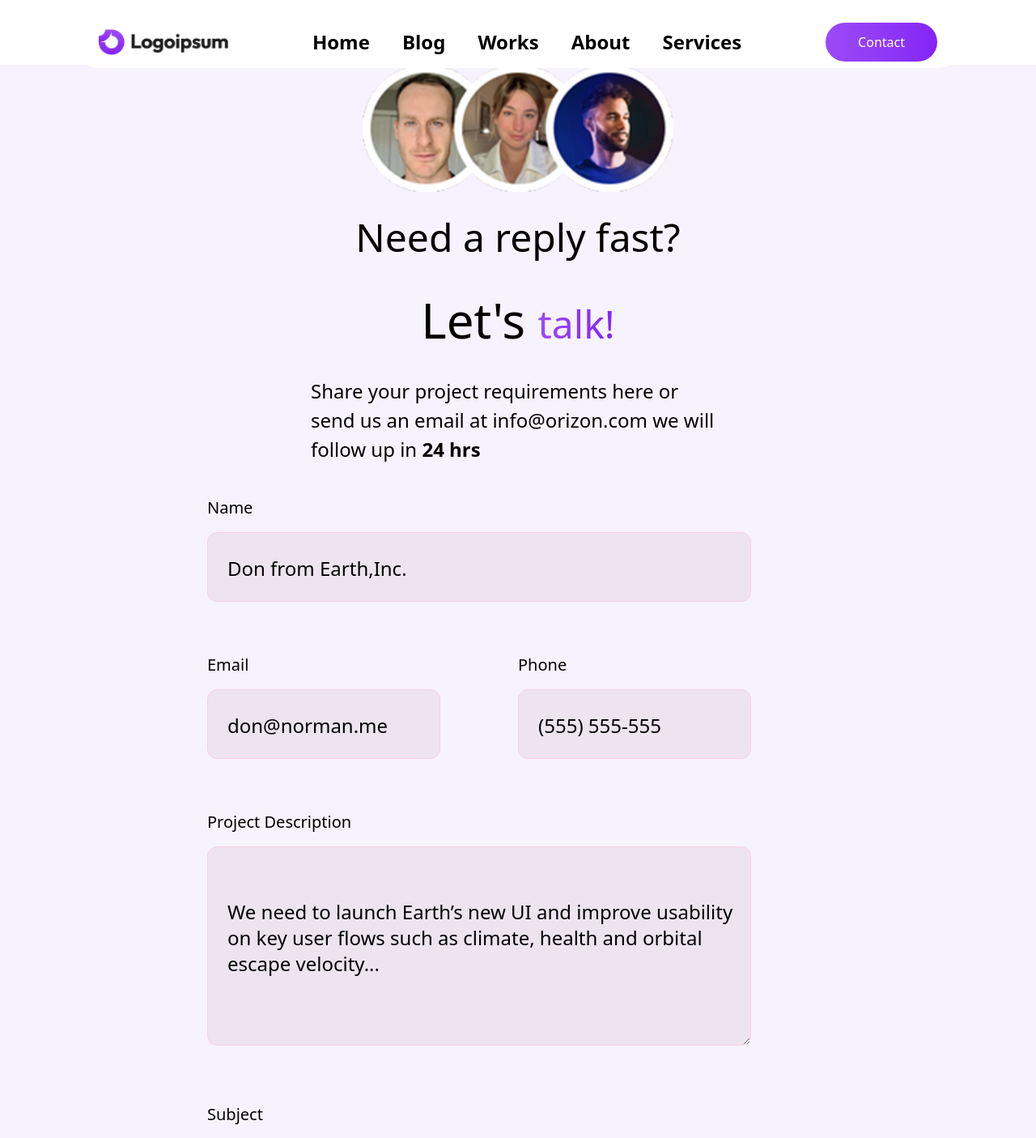
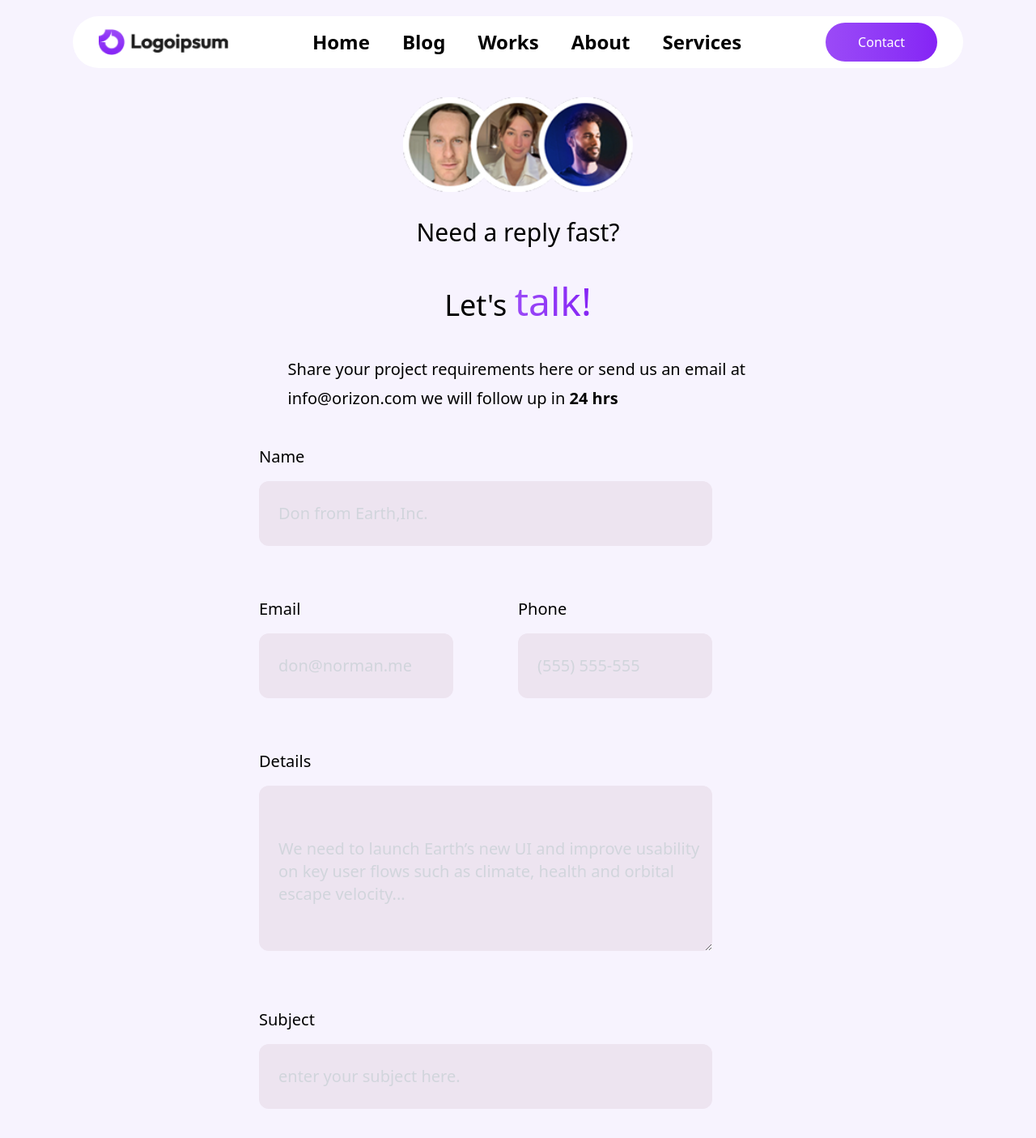
Before and after one commit to Heryakos-Technology/heryakos-static-page, a Vue app: page /contact in a window 1280 px wide. Shown: the top 1405 px of the page at 81% size. Built offline with nearby package versions, Linux system fonts and the light colour scheme.

Commit message:
made corrections

```diff
--- a/src/views/ContactUs.vue
+++ b/src/views/ContactUs.vue
@@ -1,24 +1,24 @@
 <template>
-    <div class="mb-20 lg:w-3/5 lg:mx-auto  md:w-4/5 md:mx-auto">
+    <div class="mb-20 lg:w-2/3 lg:mx-auto  md:w-4/5 md:mx-auto lg:pt-10">
 
         <div class="mt-20 md:">
-          <img src="/threeProples.png" alt="" class="max-w-full max-h-full mx-auto lg:w-96">
+          <img src="/threeProples.png" alt="" class="max-w-full max-h-full mx-auto lg:w-1/3">
         </div>
         <div class="mt-8 ">
-            <h1 class="text-center text-4xl lg:text-5xl">Need a reply fast?</h1>
-            <h1 class="text-center text-6xl mt-12">Let's <span class="talk">talk!</span> </h1>
-            <p class="text-2xl  mt-10 font-light w-5/6 mx-auto leading-9 lg:w-2/3 lg:mx-auto md:w-120 md:mx-auto">Share your project requirements
+            <h1 class="text-center text-4xl lg:text-3xl">Need a reply fast?</h1>
+            <h1 class="text-center text-4xl mt-10">Let's <span class="talk">talk!</span> </h1>
+            <p class="text-xl  mt-10 font-light w-5/6 mx-auto leading-9 lg:w-2/3 lg:mx-auto md:w-120 md:mx-auto">Share your project requirements
 here or send us an email at
 info@orizon.com we will follow up
  in <span class="font-bold">24 hrs</span>  </p>
         </div>
-        <div class="ml-8 mt-10 text-3xl font-light lg:mx-auto md:mx-auto">
+        <div class="ml-8 mt-10 text-xl font-light lg:w-3/4 lg:mx-auto md:mx-auto">
             <div>
                 <div class="">
                     <p class="text-2xl lg:text-xl">Name</p>
                 </div>
                 <div class="mt-4">
-                    <input type="text" placeholder="Don from Earth,Inc." class="input border focus:outline-none w-13/14 border-pink-200 py-6 pl-6 rounded-xl placeholder:text-black placeholder:text-2xl lg:w-7/8">
+                    <input type="text" placeholder="Don from Earth,Inc." class="input  focus:outline-none w-13/14  py-6 pl-6 rounded-xl placeholder:text-gray-300 placeholder:text-xl lg:w-7/8 lg:h-20">
                 </div>
             </div>
             <div class="hidden lg:block mt-16">
@@ -28,7 +28,7 @@ info@orizon.com we will follow up
                     <p class="text-2xl lg:text-xl">Email</p>
                 </div>
                 <div class="mt-4 ">
-                    <input type="text" placeholder="don@norman.me" class="input border focus:outline-none   border-pink-200 py-6 pl-6 rounded-xl placeholder:text-black placeholder:text-2xl w-3/4">
+                    <input type="text" placeholder="don@norman.me" class="input  focus:outline-none   border-pink-200 py-6 pl-6 rounded-xl placeholder:text-gray-300 lg:h-20 placeholder:text-xl w-3/4 ">
                 </div>
                     </div>
                     <div class="w-3/4">
@@ -36,7 +36,7 @@ info@orizon.com we will follow up
                     <p class="text-2xl lg:text-xl">Phone</p>
                 </div>
                 <div class="mt-4 ">
-                    <input type="text" placeholder="(555) 555-555" class="input border focus:outline-none border-pink-200 py-6 pl-6 rounded-xl placeholder:text-black placeholder:text-2xl w-3/4">
+                    <input type="text" placeholder="(555) 555-555" class="lg:h-20 input  focus:outline-none border-pink-200 py-6 pl-6 rounded-xl placeholder:text-gray-300 placeholder:text-xl w-3/4">
                 </div>
                     </div>
 
@@ -48,7 +48,7 @@ info@orizon.com we will follow up
                     <p class="text-2xl">Email </p>
                 </div>
                 <div class="mt-4">
-                    <input type="text" placeholder="don@norman.me" class="input border focus:outline-none w-13/14 border-pink-200 py-6 pl-6 rounded-xl placeholder:text-black placeholder:text-2xl">
+                    <input type="text" placeholder="don@norman.me" class="lg:h-20 input  focus:outline-none w-13/14 border-pink-200 py-6 pl-6 rounded-xl placeholder:text-gray-300 placeholder:text-xl">
                 </div>
             </div>
             <div class="mt-16 lg:hidden">
@@ -56,18 +56,18 @@ info@orizon.com we will follow up
                     <p class="text-2xl">Phone Number </p>
                 </div>
                 <div class="mt-4">
-                    <input type="text" placeholder="(555) 555-555" class="input border focus:outline-none w-13/14 border-pink-200 py-6 pl-6 rounded-xl placeholder:text-black placeholder:text-2xl">
+                    <input type="text" placeholder="(555) 555-555" class="lg:h-20 input  focus:outline-none w-13/14 border-pink-200 py-6 pl-6 rounded-xl placeholder:text-gray-300 placeholder:text-xl">
                 </div>
             </div>
             <div class="mt-16">
                 <div>
-                    <p class="text-2xl lg:text-xl">Project Description </p>
+                    <p class="text-2xl lg:text-xl">Details </p>
                 </div>
                 <div class="mt-4 lg:hidden">
-                    <textarea cols="24" rows="6"  type="text" placeholder="We need to launch Earth’s new UI and improve usability on key user flows such as climate, health and orbital escape velocity..." class="input border focus:outline-none  border-pink-200 py-6 w-13/14 pl-6 pr-2 pt-12 pb-1 rounded-xl placeholder:text-black placeholder:text-2xl " style="white-space: pre-line;" />
+                    <textarea cols="24" rows="6"  type="text" placeholder="We need to launch Earth’s new UI and improve usability on key user flows such as climate, health and orbital escape velocity..." class="input  focus:outline-none  border-pink-200 py-6 w-13/14 pl-6 pr-2 pt-12 pb-1 rounded-xl placeholder:text-gray-300 placeholder:text-xl " style="white-space: pre-line;" />
                 </div>
                 <div class="mt-4 hidden lg:block">
-                    <textarea cols="49" rows="5"  type="text" placeholder="We need to launch Earth’s new UI and improve usability on key user flows such as climate, health and orbital escape velocity..." class="input border focus:outline-none border-pink-200 py-6 pl-6 pr-2 lg:pt-16 lg:w-7/8 lg:pb-0 pt-12 pb-1 rounded-xl placeholder:text-black placeholder:text-2xl " style="white-space: pre-line;" />
+                    <textarea cols="49" rows="5"  type="text" placeholder="We need to launch Earth’s new UI and improve usability on key user flows such as climate, health and orbital escape velocity..." class="input  focus:outline-none border-pink-200 py-6 pl-6 pr-2 lg:pt-16 lg:w-7/8 lg:pb-0 pt-12 pb-1 rounded-xl placeholder:text-gray-300 placeholder:text-xl " style="white-space: pre-line;" />
                 </div>
             </div>
             <div class="mt-16">
@@ -75,7 +75,7 @@ info@orizon.com we will follow up
                     <p class="text-2xl lg:text-xl">Subject </p>
                 </div>
                 <div class="mt-4">
-                    <input type="text" placeholder="enter your subject here." class="input border w-13/14 border-pink-200 py-6 pl-6 rounded-xl focus:outline-none placeholder:text-black placeholder:text-2xl lg:w-7/8">
+                    <input type="text" placeholder="enter your subject here." class="lg:h-20 input  w-13/14 border-pink-200 py-6 pl-6 rounded-xl focus:outline-none placeholder:text-gray-300 placeholder:text-xl lg:w-7/8">
                 </div>
             </div>
             <div class="mt-16 ml-40  justify-end" >
@@ -130,7 +130,7 @@ prefer.</p>
                 <button class="button text-white py-3 px-12 rounded-2xl text-2xl">Continue</button>
             </div>
         </div>
-        <div class="hidden lg:block text-white  bg-black mt-20 pr-10 pl-16 rounded-full pb-10 pt-5  ">
+        <div class="hidden lg:block text-white  bg-black mt-20 pr-10 pl-16 rounded-full pb-10 pt-5  w-4/5 mx-auto">
 <div class="flex">
 <div>
     <img src="/groupImageBottom.png" alt="">
@@ -148,8 +148,8 @@ prefer.</p>
             </div>
 </div>
         </div>
-        <div class="mt-28 ">
-            <div class="flex ml-1 mr-1">
+        <div class="mt-28 lg:w-4/5 lg:mx-auto">
+            <div class="flex ml-1 mr-1 ">
                 <div class="flex cardDiv pl-3 pr-3 w-3/4 rounded-lg pt-3 pb-6 shadow-md lg:w-4/5 lg:mr-5 lg:pl-10 lg:pt-6">
                     <div class="mr-2">
                         <i class="fa-solid fa-envelope text-black text-2xl lg:text-4xl"></i>
@@ -173,7 +173,7 @@ flowerAddid Ababa</p>
                     </div>
                 </div>
             </div>
-            <div class="flex cardDiv w-1/2 pl-3 pr-2  rounded-lg pt-3 pb-7 ml-1 shadow-md mt-10 lg:h-48  lg:pr-1 lg:pl-10  lg:pt-6 lg:w-98">
+            <div class="flex cardDiv w-1/2 pl-3 pr-2  rounded-lg pt-3 pb-7 ml-1 shadow-md mt-10 lg:h-48  lg:pr-1 lg:pl-10  lg:pt-6 lg:w-1/2 lg:mx-auto">
                 <div class="mr-2">
                     <i class="fa-solid fa-phone text-black text-2xl lg:text-4xl mt-2"></i>
                 </div>
```
